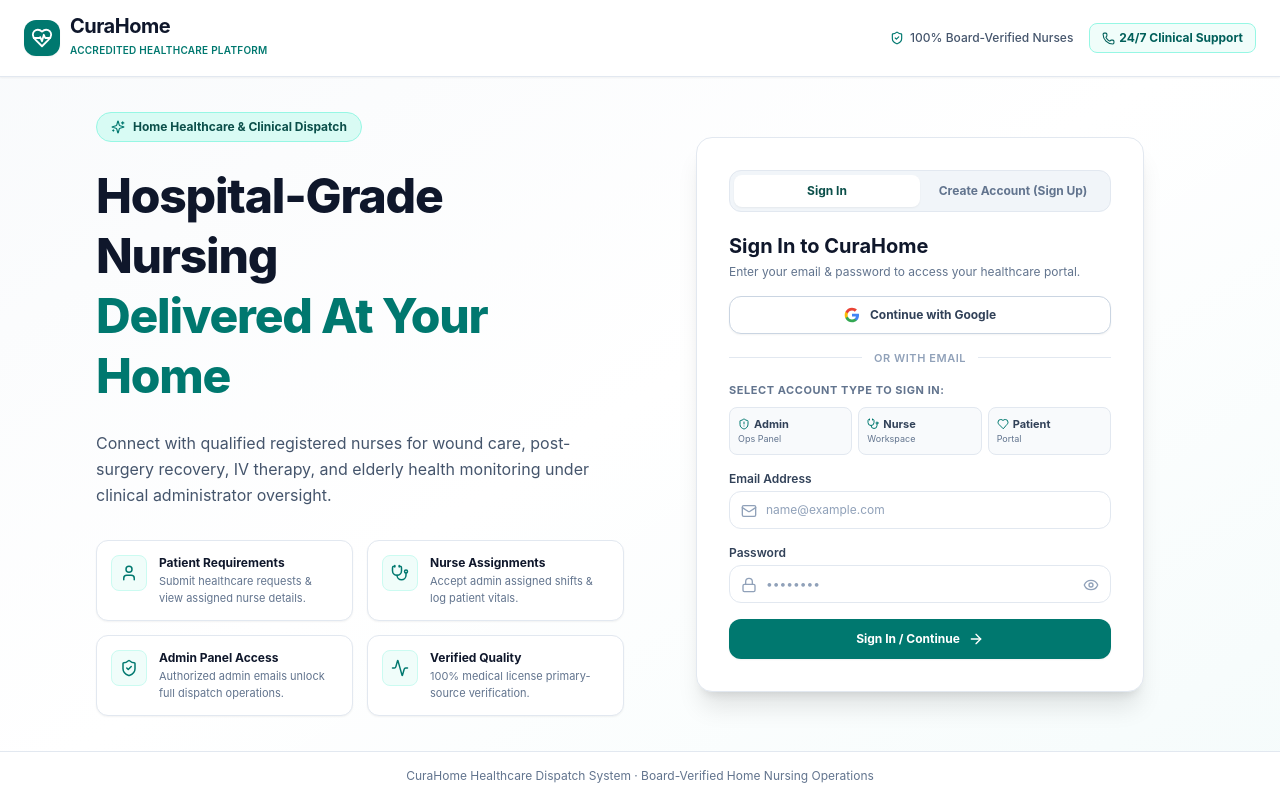
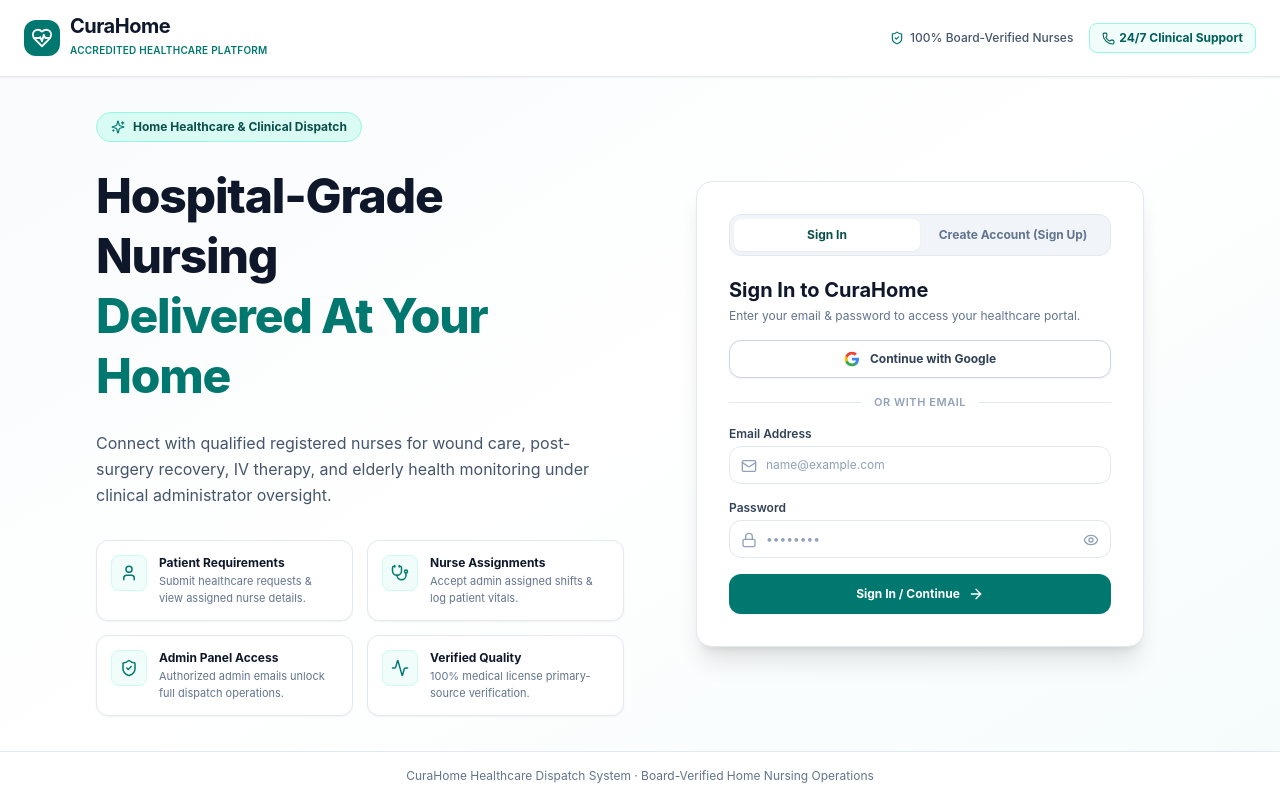
Before and after one commit to aaryankochale-ctrl/curahome, a React (Vite) app: page / in a window 1280 px wide. Built offline with nearby package versions, Linux system fonts and the light colour scheme; no server answers; the database is empty.

Commit message:
fix: remove demo account selector buttons from signin page

```diff
--- a/src/components/auth/AuthPage.tsx
+++ b/src/components/auth/AuthPage.tsx
@@ -351,72 +351,7 @@
                     </div>
                   </div>
 
-                  {/* Account Quick Options / Role Selectors */}
-                  {authMode === 'signin' && (
-                    <div className="mb-4 space-y-2">
-                      <div className="text-[11px] font-bold text-slate-500 uppercase tracking-wider">
-                        Select Account Type to Sign In:
-                      </div>
-                      <div className="grid grid-cols-3 gap-1.5">
-                        <button
-                          type="button"
-                          onClick={() => {
-                            setEmail('admin@curahome.health');
-                            setPassword('password123');
-                          }}
-                          className={`p-2 rounded-lg border text-left transition-all ${
-                            email === 'admin@curahome.health'
-                              ? 'border-teal-600 bg-teal-50/70 text-teal-900 font-bold ring-1 ring-teal-600'
-                              : 'border-slate-200 hover:border-slate-300 bg-slate-50 text-slate-700'
-                          }`}
-                        >
-                          <div className="text-[11px] font-bold flex items-center gap-1">
-                            <ShieldAlert size={12} className="text-teal-700 shrink-0" />
-                            <span>Admin</span>
-                          </div>
-                          <div className="text-[9px] text-slate-500 truncate">Ops Panel</div>
-                        </button>
 
-                        <button
-                          type="button"
-                          onClick={() => {
-                            setEmail('priya.sharma@curahome.health');
-                            setPassword('password123');
-                          }}
-                          className={`p-2 rounded-lg border text-left transition-all ${
-                            email === 'priya.sharma@curahome.health'
-                              ? 'border-teal-600 bg-teal-50/70 text-teal-900 font-bold ring-1 ring-teal-600'
-                              : 'border-slate-200 hover:border-slate-300 bg-slate-50 text-slate-700'
-                          }`}
-                        >
-                          <div className="text-[11px] font-bold flex items-center gap-1">
-                            <Stethoscope size={12} className="text-teal-700 shrink-0" />
-                            <span>Nurse</span>
-                          </div>
-                          <div className="text-[9px] text-slate-500 truncate">Workspace</div>
-                        </button>
-
-                        <button
-                          type="button"
-                          onClick={() => {
-                            setEmail('sarah.jenkins@example.com');
-                            setPassword('password123');
-                          }}
-                          className={`p-2 rounded-lg border text-left transition-all ${
-                            email === 'sarah.jenkins@example.com'
-                              ? 'border-teal-600 bg-teal-50/70 text-teal-900 font-bold ring-1 ring-teal-600'
-                              : 'border-slate-200 hover:border-slate-300 bg-slate-50 text-slate-700'
-                          }`}
-                        >
-                          <div className="text-[11px] font-bold flex items-center gap-1">
-                            <Heart size={12} className="text-teal-700 shrink-0" />
-                            <span>Patient</span>
-                          </div>
-                          <div className="text-[9px] text-slate-500 truncate">Portal</div>
-                        </button>
-                      </div>
-                    </div>
-                  )}
 
                   {/* Auth Form */}
                   <form onSubmit={handleAuthSubmit} className="space-y-4">
```
